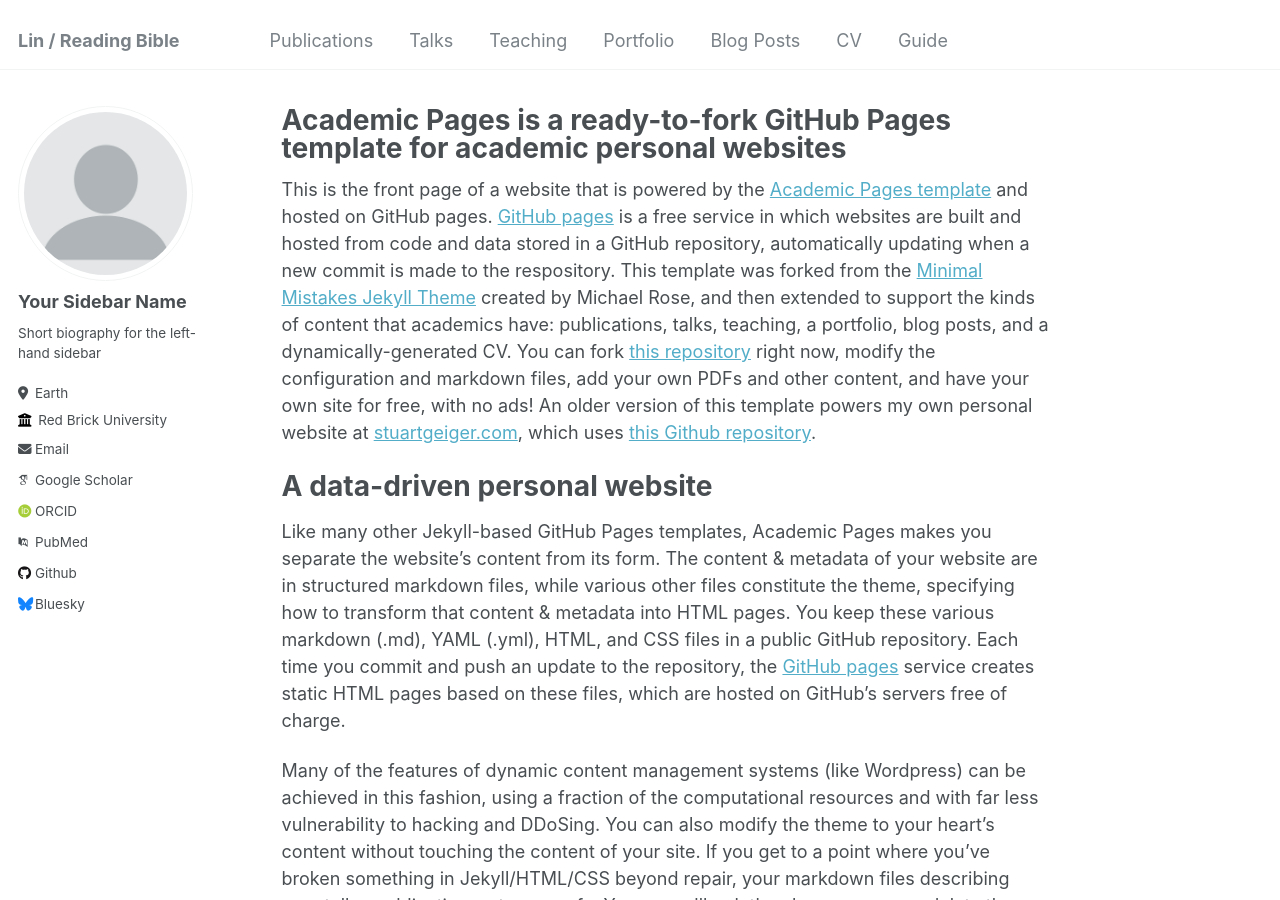
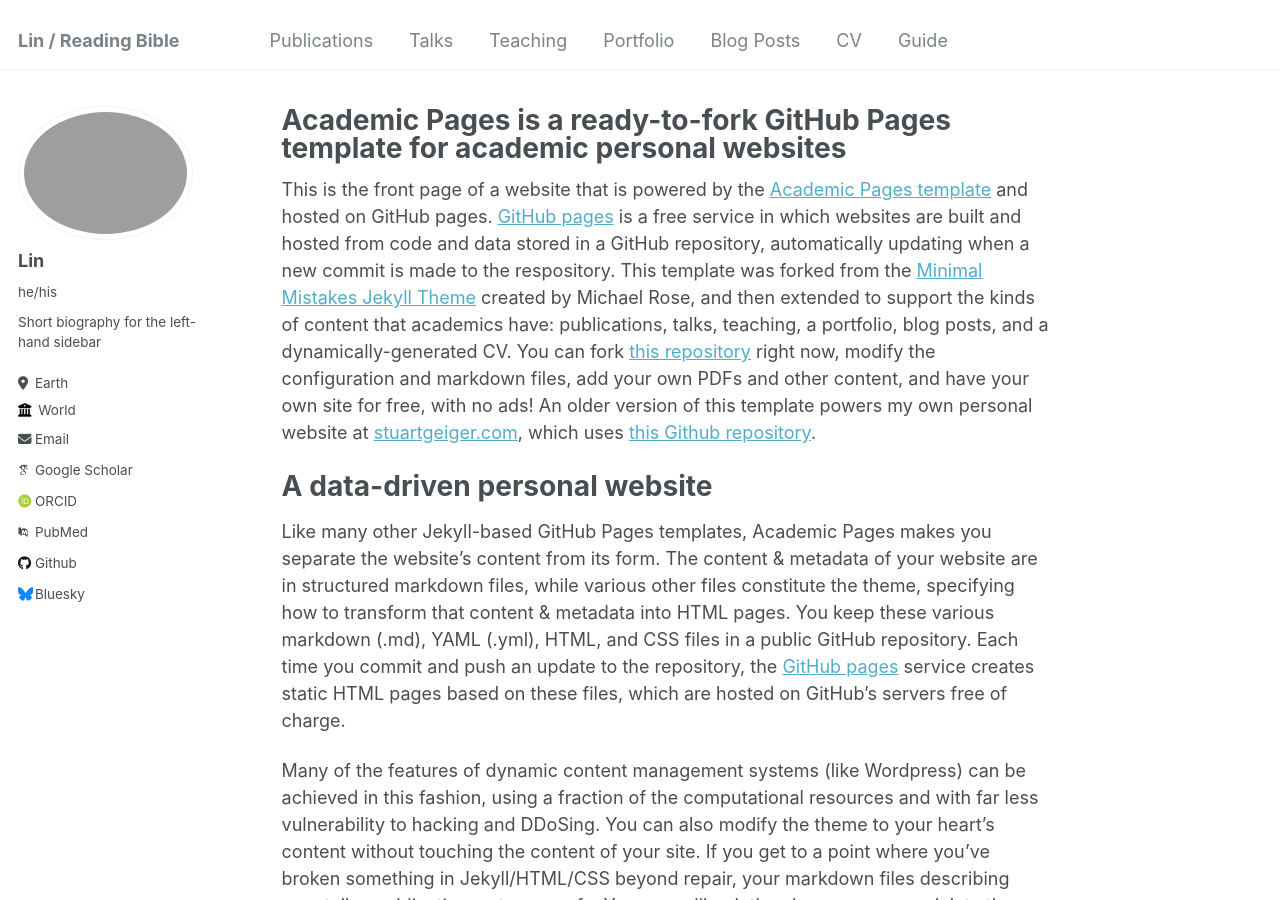
Before and after one commit to linbible/linbible.github.io, a Jekyll site: the page built from _pages/about.md, in a window 1280 px wide and 900 px high. Built offline with Jekyll 4.4.1, drawn with Linux system fonts in a browser that asks for light colours; some web fonts are replaced.

Commit message:
update profile photo

```diff
--- a/_config.yml
+++ b/_config.yml
@@ -11,22 +11,22 @@ locale                   : "en-US"
 title                    : "Lin / Reading Bible"
 title_separator          : "-"
 name                     : &name "Lin"
-description              : &description "personal description"
-url                      : https://academicpages.github.io # the base hostname & protocol for your site e.g. "https://mmistakes.github.io"
+description              : &description "page description"
+url                      : https://linbible.github.io # the base hostname & protocol for your site e.g. "https://mmistakes.github.io"
 baseurl                  : "" # the subpath of your site, e.g. "/blog"
-repository               : "academicpages/academicpages.github.io"
+repository               : "https://github.com/linbible/linbible.github.io"
 
 # Site Author - The following control what appear as part of the author content on the side bar.
 #               If a field is blank the icon and link will not appear, otherwise it will be shown.
 #               Additional customization can be done by editing /_includes/author-profile.html
 author:
   # Biographic information
-  avatar           : "profile.png"
-  name             : "Your Sidebar Name"
-  pronouns         : # example: "she/her"
+  avatar           : "profile.jpg"
+  name             : "Lin"
+  pronouns         : "he/his"
   bio              : "Short biography for the left-hand sidebar"
   location         : "Earth"
-  employer         : "Red Brick University"
+  employer         : "World"
   uri              : # URL
   email            : "none@example.org"
 
```
Also changed, not shown: 1 other file.
